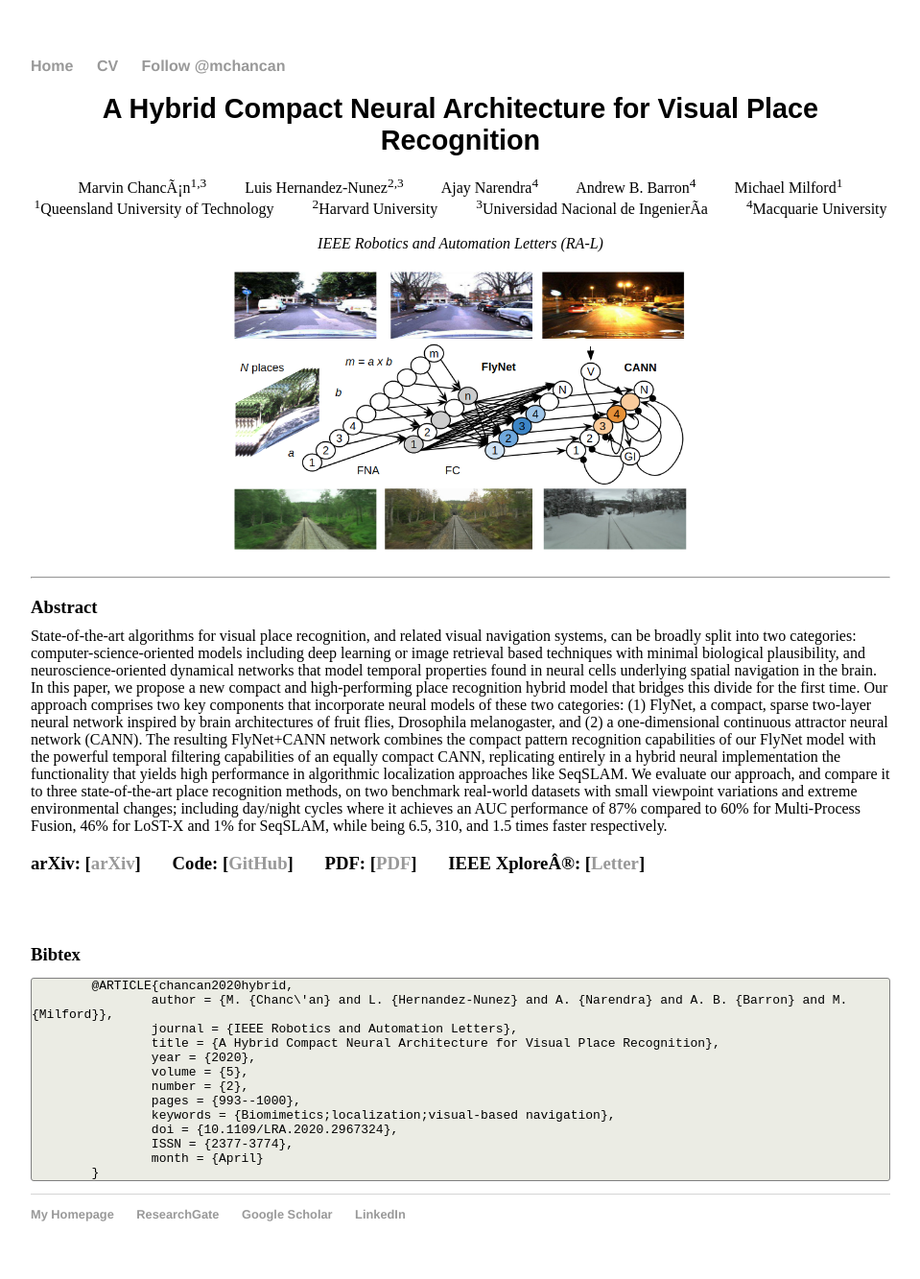
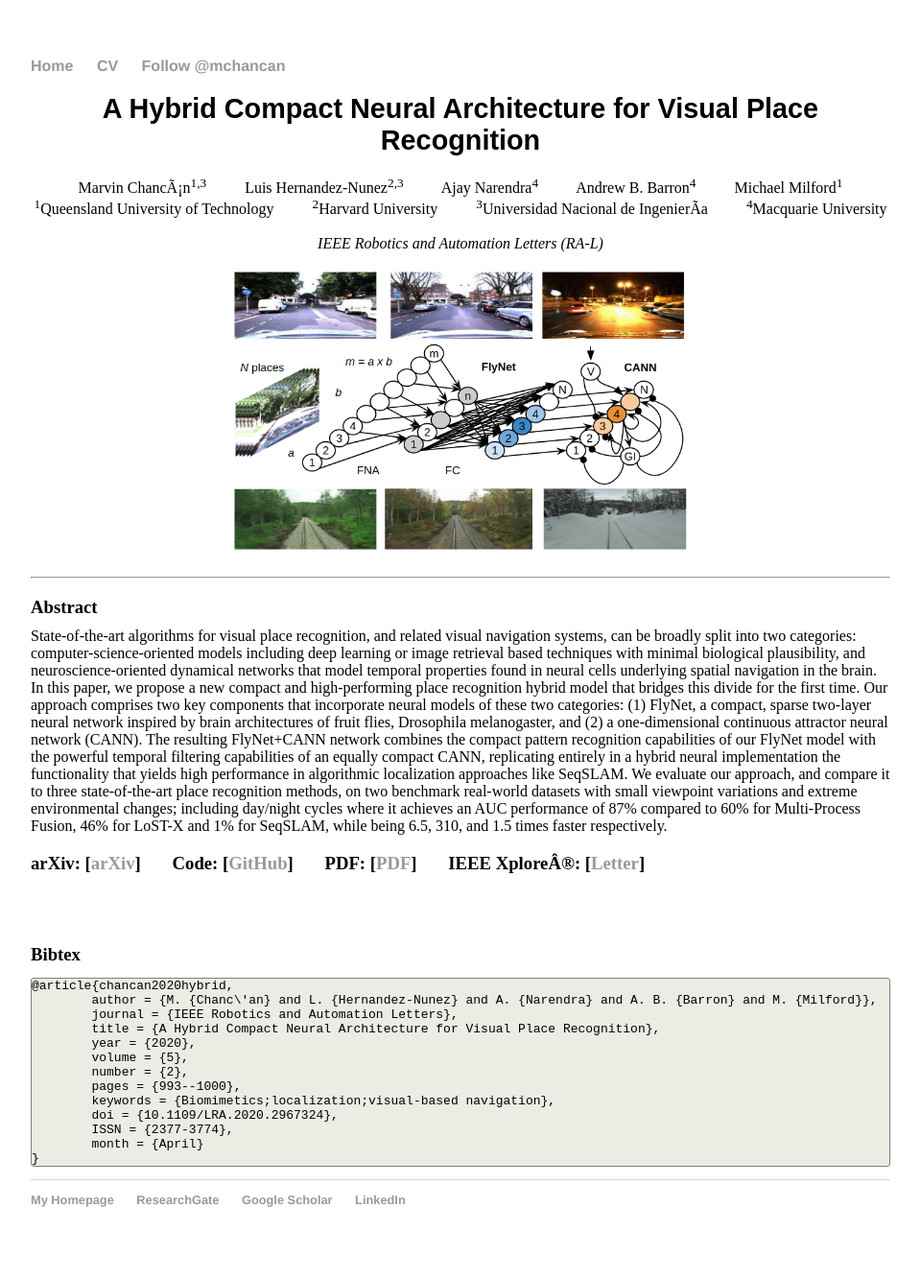
Before and after one commit to mchancan/mchancan.github.io, a Jekyll site: the page built from projects/FlyNet/index.html, in a window 1280 px wide. Shown: the whole page at 96% size, without its empty margins (160-1119 px from the left). Built offline with Jekyll 4.4.1, drawn with Linux system fonts in a browser that asks for light colours; comment, search, counter and statistics services are not loaded.

```diff
--- a/projects/FlyNet/index.html
+++ b/projects/FlyNet/index.html
@@ -49,7 +49,7 @@ title: "A Hybrid Compact Neural Architecture for Visual Place Recognition"
 
 <h3 style="margin-bottom:0px;">Bibtex</h3>
 <pre>
-	@ARTICLE{chancan2020hybrid,
+@article{chancan2020hybrid,
 	author = {M. {Chanc\'an} and L. {Hernandez-Nunez} and A. {Narendra} and A. B. {Barron} and M. {Milford}},
 	journal = {IEEE Robotics and Automation Letters},
 	title = {A Hybrid Compact Neural Architecture for Visual Place Recognition},
```
Lines whose indentation alone changed are shown as unchanged.
